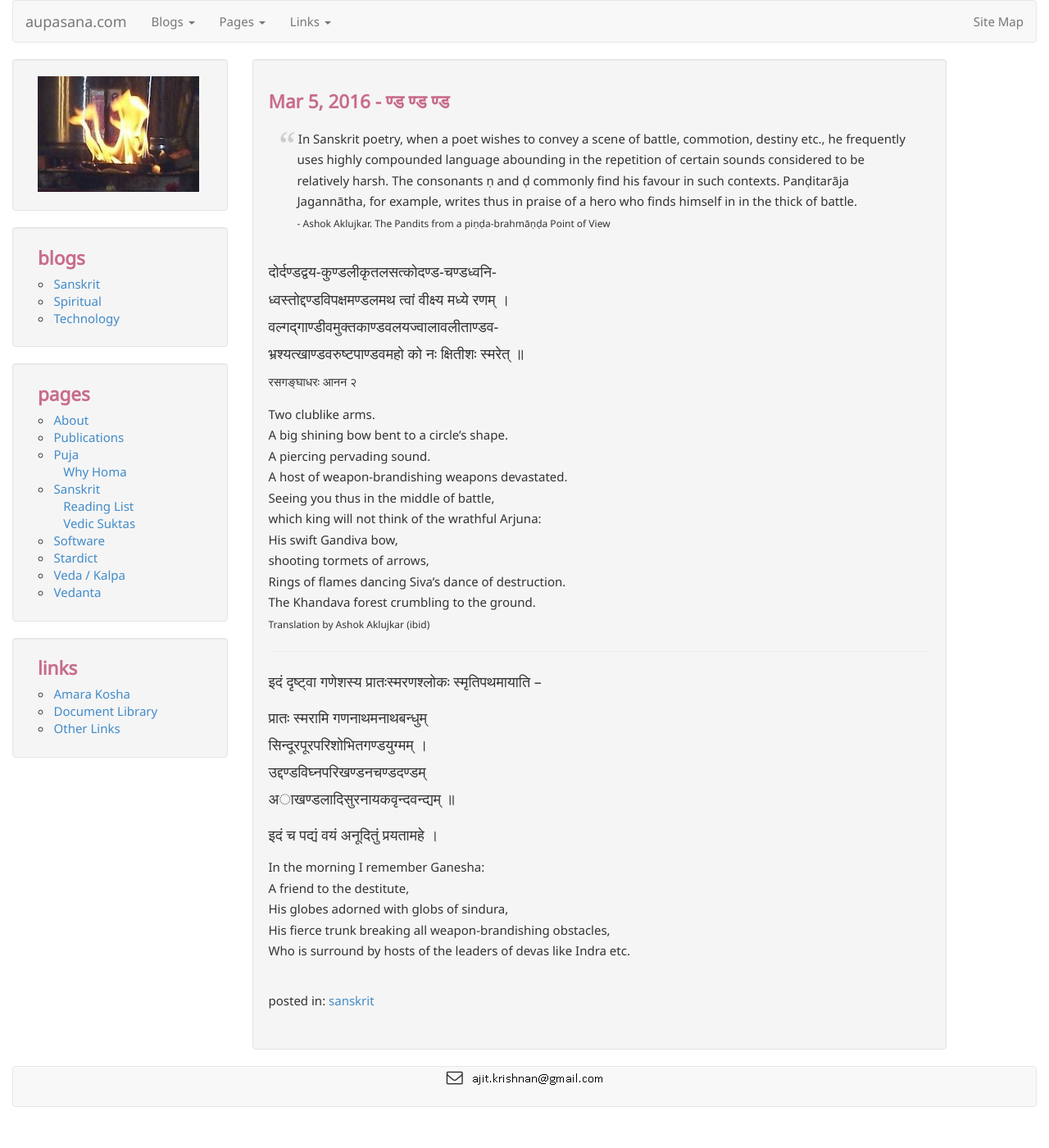
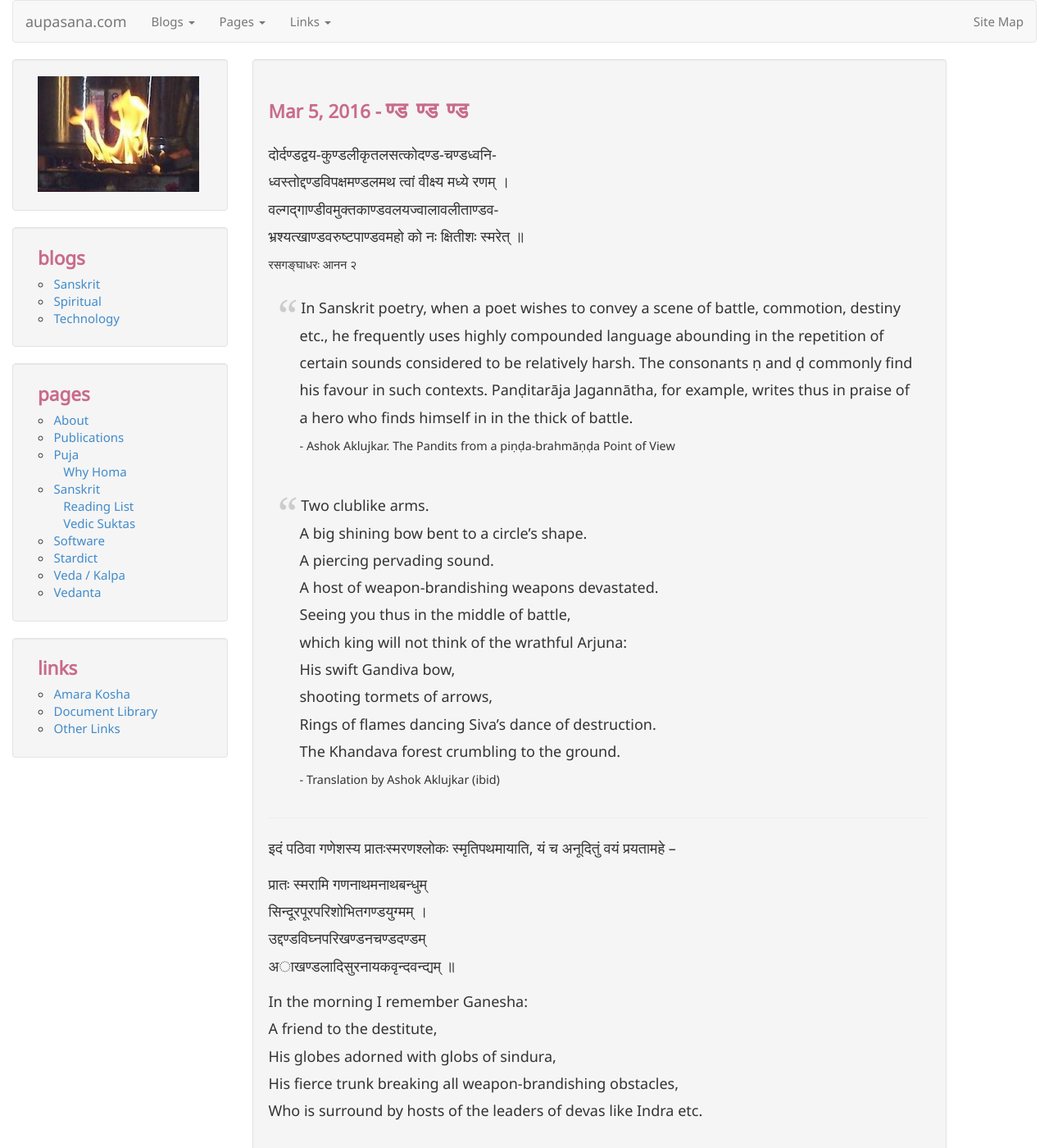
Before and after one commit to aupasana/aupasana.github.io, a Jekyll site: the page built from _posts/sanskrit-2016/2016-03-05-nda-nda.md, in a window 1280 px wide and 1400 px high. Shown: the whole window at 82% size. Built offline with Jekyll 4.4.1, drawn with Linux system fonts in a browser that asks for light colours; nearby versions of some CDN libraries; comment, search, counter and statistics services are not loaded.

Commit message:
update content

```diff
--- a/_posts/sanskrit-2016/2016-03-05-nda-nda.md
+++ b/_posts/sanskrit-2016/2016-03-05-nda-nda.md
@@ -1,56 +1,53 @@
 ---
-layout: post
+layout: sanskrit-post
 title: ण्ड ण्ड ण्ड
 date: 2016-03-05 02:00:00 -0700
 category:
   - sanskrit
 ---
 
+दोर्दण्डद्वय-कुण्डलीकृतलसत्कोदण्ड-चण्डध्वनि-
+ध्वस्तोद्दण्डविपक्षमण्डलमथ त्वां वीक्ष्य मध्ये रणम् ।
+वल्गद्गाण्डीवमुक्तकाण्डवलयज्वालावलीताण्डव-
+भ्रश्यत्खाण्डवरुष्टपाण्डवमहो को नः क्षितीशः स्मरेत् ॥
+<cite>रसगङ्घाधरः आनन २</cite>
+<!--more-->
+
+{::options parse_block_html="true" /}
+<div class="sanskrit-translation">
 > In Sanskrit poetry, when a poet wishes to convey a scene of battle, commotion, destiny etc.,
 > he frequently uses highly compounded language abounding in the repetition of certain
 > sounds considered to be relatively harsh. The consonants ṇ and ḍ commonly find his favour
 > in such contexts. Panḍitarāja Jagannātha, for example, writes thus in praise of a hero
 > who finds himself in in the thick of battle.
 > <cite>- Ashok Aklujkar. The Pandits from a piṇḍa-brahmāṇḍa Point of View</cite>
-<!--more-->
 
-{::options parse_block_html="true" /}
-<div class="sanskrit">
-दोर्दण्डद्वय-कुण्डलीकृतलसत्कोदण्ड-चण्डध्वनि-
-ध्वस्तोद्दण्डविपक्षमण्डलमथ त्वां वीक्ष्य मध्ये रणम् ।
-वल्गद्गाण्डीवमुक्तकाण्डवलयज्वालावलीताण्डव-
-भ्रश्यत्खाण्डवरुष्टपाण्डवमहो को नः क्षितीशः स्मरेत् ॥
-<cite>रसगङ्घाधरः आनन २</cite>
+> Two clublike arms.
+> A big shining bow bent to a circle's shape.
+> A piercing pervading sound.
+> A host of weapon-brandishing weapons devastated.
+> Seeing you thus in the middle of battle,
+> which king will not think of the wrathful Arjuna:
+> His swift Gandiva bow,
+> shooting tormets of arrows,
+> Rings of flames dancing Siva's dance of destruction.
+> The Khandava forest crumbling to the ground.
+> <cite>- Translation by Ashok Aklujkar (ibid)</cite>
 </div>
-
-Two clublike arms.
-A big shining bow bent to a circle's shape.
-A piercing pervading sound.
-A host of weapon-brandishing weapons devastated.
-Seeing you thus in the middle of battle,
-which king will not think of the wrathful Arjuna:
-His swift Gandiva bow,
-shooting tormets of arrows,
-Rings of flames dancing Siva's dance of destruction.
-The Khandava forest crumbling to the ground.
-<cite>Translation by Ashok Aklujkar (ibid)</cite>
 
 --------
 
-<div class="sanskrit">
-इदं दृष्ट्वा गणेशस्य प्रातःस्मरणश्लोकः स्मृतिपथमायाति --
+इदं पठिवा गणेशस्य प्रातःस्मरणश्लोकः स्मृतिपथमायाति, यं च अनूदितुं वयं प्रयतामहे --
 
 प्रातः स्मरामि गणनाथमनाथबन्धुम्
 सिन्दूरपूरपरिशोभितगण्डयुग्मम् ।
 उद्दण्डविघ्नपरिखण्डनचण्डदण्डम्
 अाखण्डलादिसुरनायकवृन्दवन्द्यम्  ॥
 
-इदं च पद्यं वयं अनूदितुं प्रयतामहे ।
-</div>
-
-
+<div class="sanskrit-translation">
 In the morning I remember  Ganesha:
 A friend to the destitute,
 His globes adorned with globs of sindura,
 His fierce trunk breaking all weapon-brandishing obstacles,
 Who is surround by hosts of the leaders of devas like Indra etc.
+<div>
```
